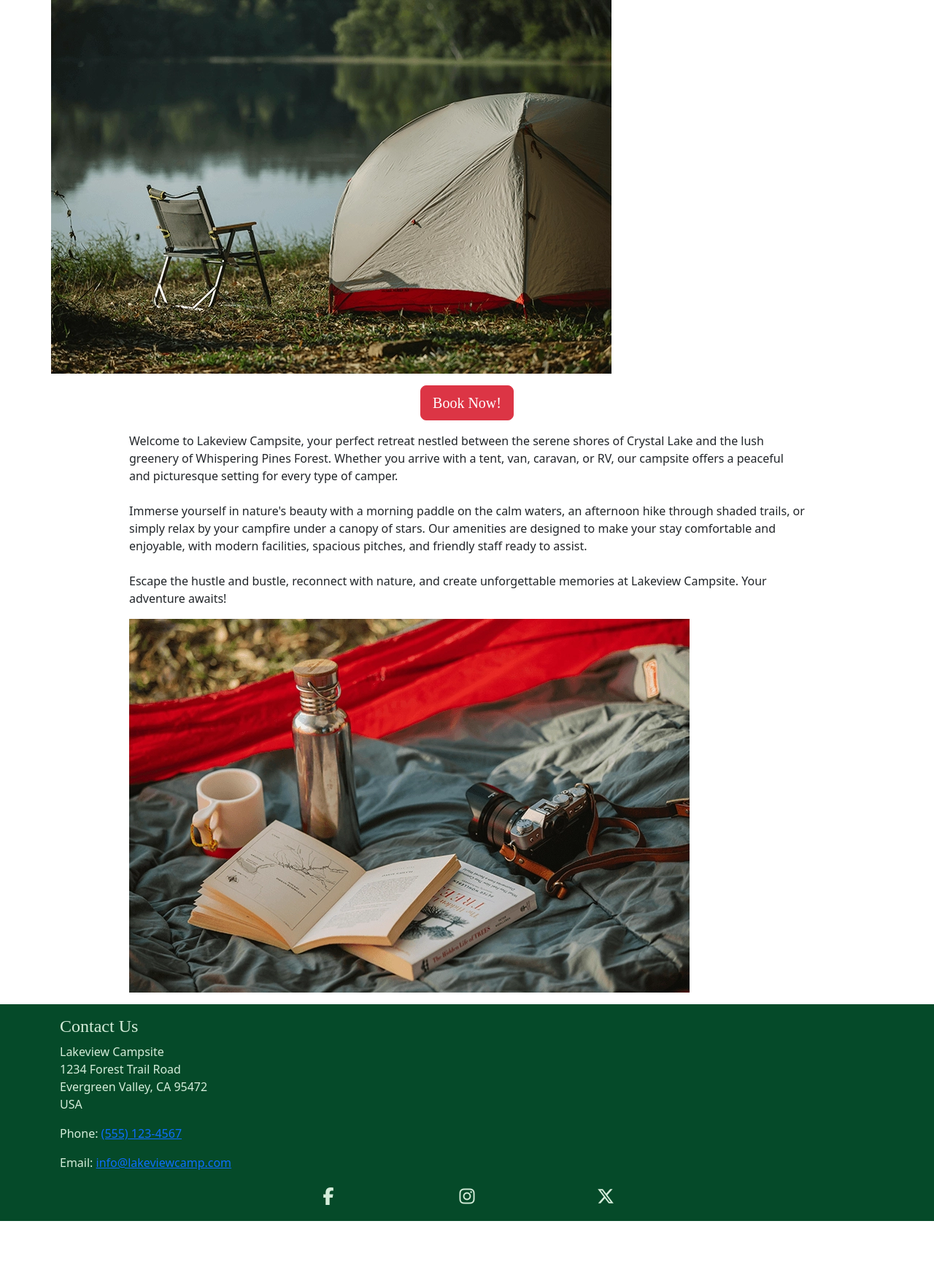
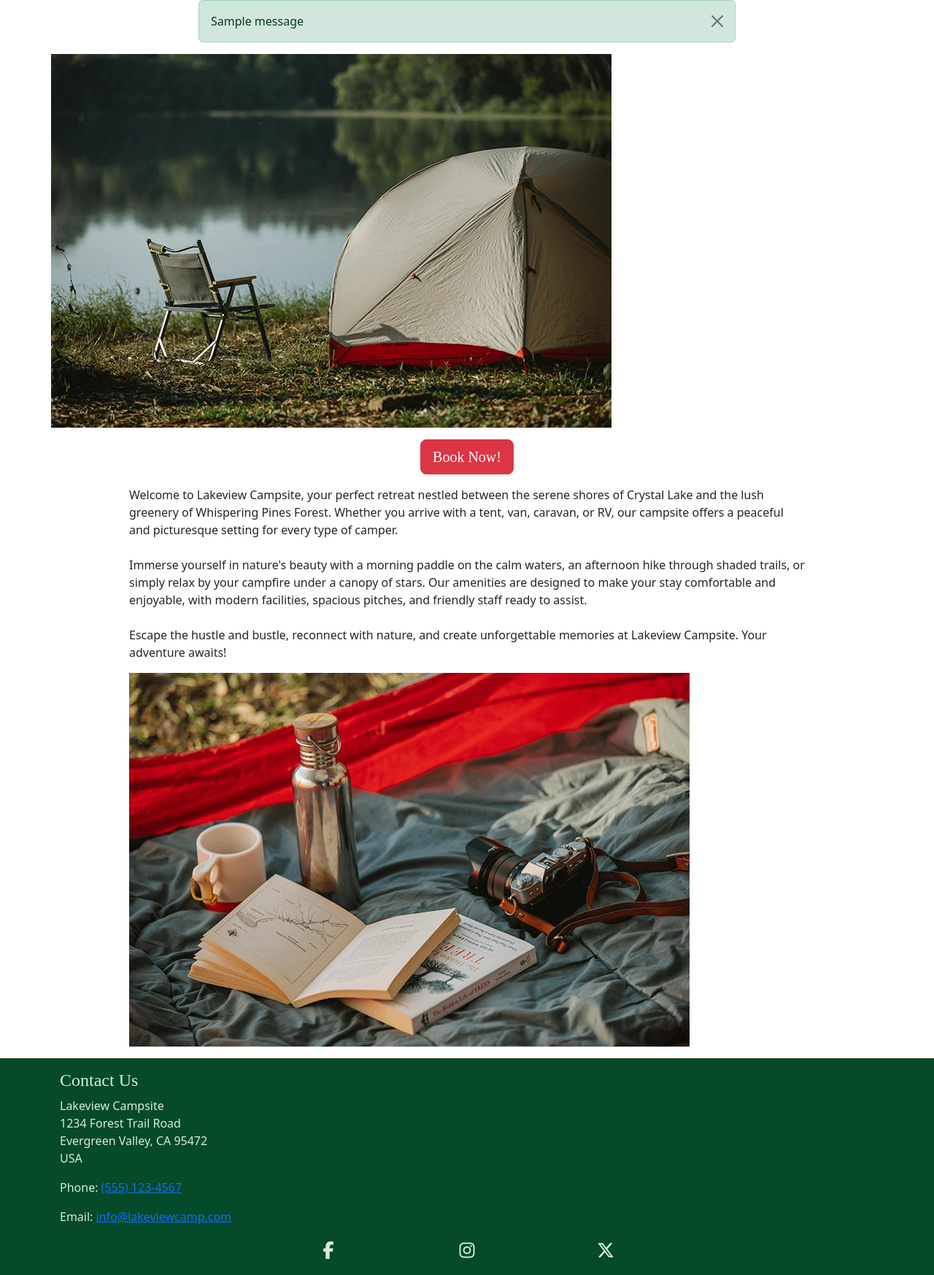
Before and after one commit to simonhw/campsite-bookings, a Django app: page / in a window 1280 px wide. Shown: the whole page at 73% size. Before the commit the page ends 1673 px from the top, so only its background shows below. Run offline with Django 4.2, Linux system fonts and the light colour scheme; tables that the repository leaves empty hold one stand-in row (values such as "Sample post"); one stand-in notice (Sample message) is shown; parts of the project's set-up code (start-up, migrations or seed data) failed here and were passed over; some libraries are stand-ins or nearby versions; some web fonts are replaced.

Commit message:
Fix: Show messages on successful form submission.

```diff
--- a/booking/templates/booking/booking.html
+++ b/booking/templates/booking/booking.html
@@ -1,8 +1,8 @@
 {% extends 'base.html' %}
-{% block content %}
 {% load static %}
 {% load crispy_forms_tags %}
 
+{% block content %}
 <div class="container-lg mb-3">
     <div class="row">
         <div class="col-12  g-0">
--- a/booking/views.py
+++ b/booking/views.py
@@ -1,5 +1,4 @@
 from django.shortcuts import render
-from django.views.generic import TemplateView
 from .forms import BookingForm
 from datetime import datetime
 from django.contrib import messages
--- a/lakeview/settings.py
+++ b/lakeview/settings.py
@@ -12,6 +12,7 @@ https://docs.djangoproject.com/en/4.2/ref/settings/
 
 from pathlib import Path
 import os
+from django.contrib.messages import constants as messages
 import dj_database_url
 if os.path.isfile('env.py'):
     import env
@@ -146,6 +147,10 @@ USE_I18N = True
 
 USE_TZ = True
 
+MESSAGE_TAGS = {
+    messages.SUCCESS: 'alert-success',
+    messages.ERROR: 'alert-danger',
+}
 
 # Static files (CSS, JavaScript, Images)
 # https://docs.djangoproject.com/en/4.2/howto/static-files/
--- a/templates/base.html
+++ b/templates/base.html
@@ -48,6 +48,20 @@
     </nav>
 
     <main>
+        <!-- displaying Django messages -->
+        <div class="container">
+            <div class="row">
+                <div class="col-md-8 offset-md-2">
+                    {% for message in messages %}
+                    <div class="alert {{ message.tags }} alert-dismissible
+                        fade show" id="msg" role="alert">
+                        {{ message | safe }}
+                        <button type="button" class="btn-close" data-bs-dismiss="alert" aria-label="Close"></button>
+                    </div>
+                    {% endfor %}
+                </div>
+            </div>
+        </div>
 
         {% block content %}
         <!-- Content goes here -->
```
